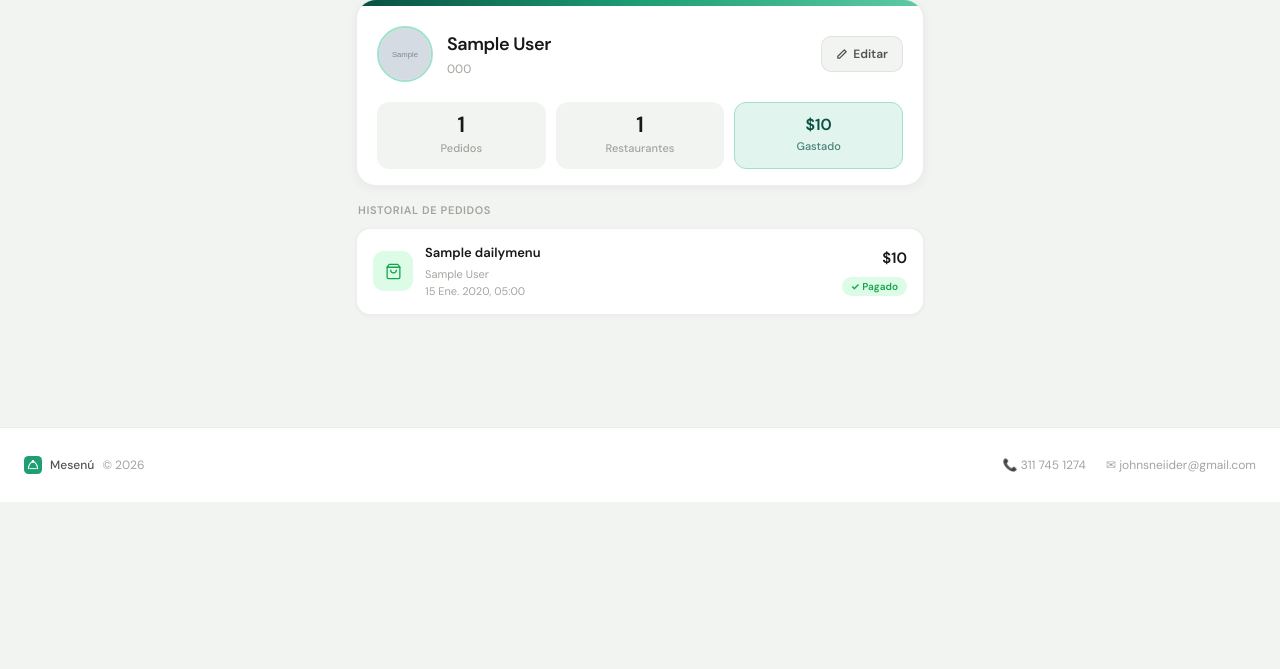
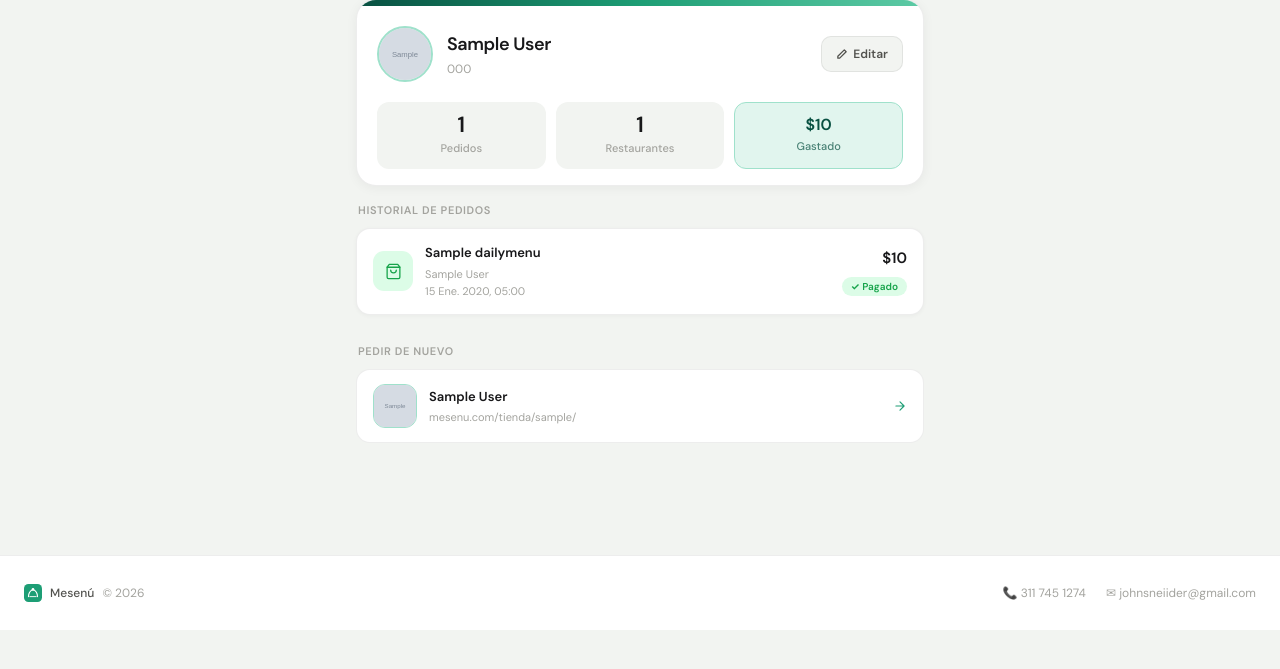
Before and after one commit to johnschneiider/Mesen-app-inteligente-gesti-n-de-pedidos, a Django app: page /auth/mi-cuenta/ in a window 1280 px wide. Shown: the part 109-778 px from the top of the page. Run offline with Django 5.2, Linux system fonts and the light colour scheme; a user stored in the database is signed in; tables that the repository leaves empty hold one stand-in row (values such as "Sample post"); grey boxes marked "Sample" are stand-in pictures; parts of the project's set-up code (start-up, migrations or seed data) failed here and were passed over; some libraries are stand-ins or nearby versions.

Commit message:
feat: add my-restaurants section to consumer dashboard

```diff
--- a/apps/accounts/views.py
+++ b/apps/accounts/views.py
@@ -174,6 +174,16 @@ class ConsumerDashboardView(LoginRequiredMixin, View):
         total_spent = orders.filter(is_paid=True).aggregate(t=Sum('total_amount'))['t'] or 0
         businesses_count = orders.values('business').distinct().count()
 
+        # Restaurantes únicos ordenados por último pedido
+        from apps.accounts.models import Business
+        business_ids = (
+            Order.objects
+            .filter(client=request.user)
+            .values_list('business_id', flat=True)
+            .distinct()
+        )
+        my_restaurants = Business.objects.filter(id__in=business_ids).only('id', 'name', 'slug', 'logo')
+
         return render(request, self.template_name, {
             'orders': orders[:30],
             'unpaid': unpaid,
@@ -181,6 +191,7 @@ class ConsumerDashboardView(LoginRequiredMixin, View):
             'total_spent': total_spent,
             'total_orders': orders.count(),
             'businesses_count': businesses_count,
+            'my_restaurants': my_restaurants,
         })
 
 
--- a/templates/cuenta/dashboard.html
+++ b/templates/cuenta/dashboard.html
@@ -148,5 +148,36 @@
     </div>
     {% endif %}
 
+    <!-- ── MIS RESTAURANTES ── -->
+    {% if my_restaurants %}
+    <div style="margin-top:28px;">
+        <div style="font-size:11px;font-weight:700;color:var(--text-3);text-transform:uppercase;letter-spacing:.6px;margin-bottom:10px;padding:0 2px;">Pedir de nuevo</div>
+        <div style="display:flex;flex-direction:column;gap:8px;">
+            {% for biz in my_restaurants %}
+            <a href="{{ biz.get_store_url }}"
+               style="background:white;border:1px solid var(--border);border-radius:14px;padding:14px 16px;display:flex;align-items:center;gap:12px;text-decoration:none;transition:box-shadow .15s,border-color .15s;"
+               onmouseover="this.style.boxShadow='0 4px 16px rgba(0,0,0,.08)';this.style.borderColor='var(--green-border)'"
+               onmouseout="this.style.boxShadow='none';this.style.borderColor='var(--border)'">
+                <!-- Logo / initial -->
+                <div style="width:44px;height:44px;border-radius:12px;overflow:hidden;background:var(--green-light);border:1px solid var(--green-border);flex-shrink:0;display:flex;align-items:center;justify-content:center;font-size:16px;font-weight:800;color:var(--green-dark);">
+                    {% if biz.logo %}
+                    <img src="{{ biz.logo.url }}" style="width:100%;height:100%;object-fit:cover;">
+                    {% else %}
+                    {{ biz.name|slice:":1"|upper }}
+                    {% endif %}
+                </div>
+                <div style="flex:1;min-width:0;">
+                    <div style="font-size:13px;font-weight:700;color:var(--text-1);overflow:hidden;text-overflow:ellipsis;white-space:nowrap;">{{ biz.name }}</div>
+                    <div style="font-size:11px;color:var(--text-3);margin-top:2px;">mesenu.com/tienda/{{ biz.slug }}/</div>
+                </div>
+                <svg width="14" height="14" viewBox="0 0 24 24" fill="none" stroke="var(--green)" stroke-width="2" stroke-linecap="round" stroke-linejoin="round" style="flex-shrink:0;">
+                    <path d="M5 12h14M12 5l7 7-7 7"/>
+                </svg>
+            </a>
+            {% endfor %}
+        </div>
+    </div>
+    {% endif %}
+
 </div>
 {% endblock %}
```
